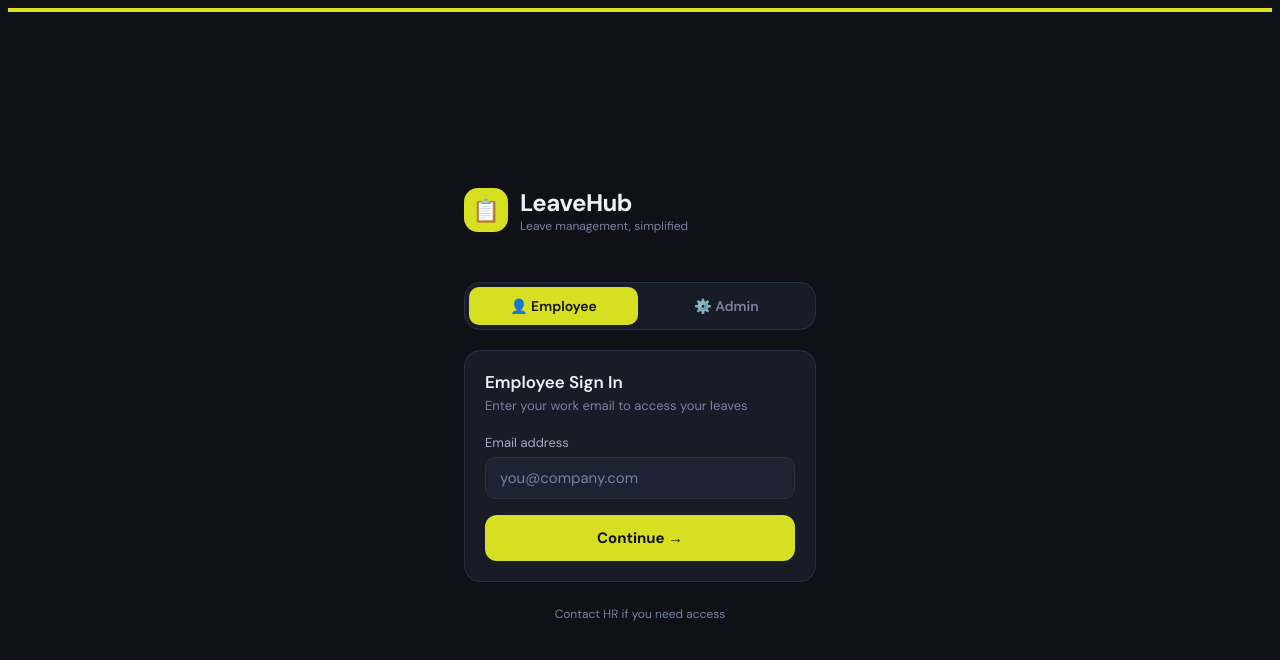
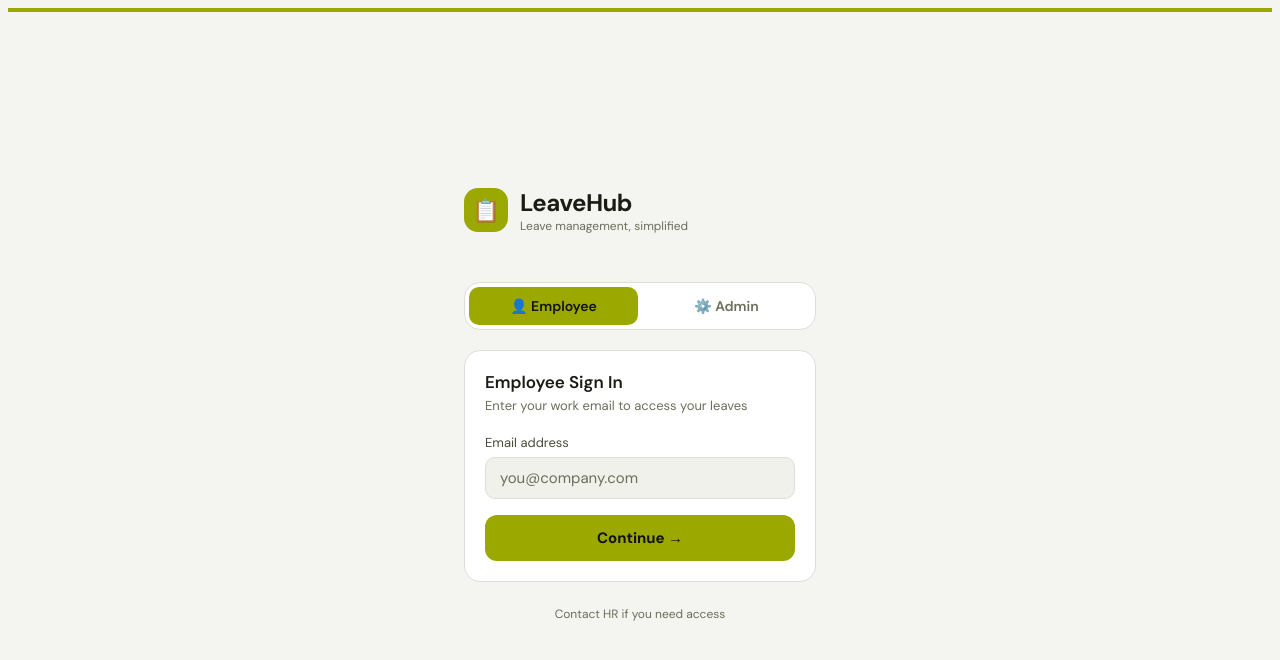
Before and after one commit to 162app/Leave, a Next.js app: page / in a window 1280 px wide. Shown: the top 660 px of the page. Built offline with nearby package versions, Linux system fonts and the light colour scheme.

Commit message:
Update globals.css

```diff
--- a/app/globals.css
+++ b/app/globals.css
@@ -4,7 +4,9 @@
 @tailwind components;
 @tailwind utilities;
 
+/* ── Dark mode (default) ───────────────────────────────── */
 :root {
+  color-scheme: light dark;
   --accent: #D7DF23;
   --accent-dark: #b8c400;
   --accent-light: #eef29a;
@@ -18,6 +20,25 @@
   --danger: #ff4d6d;
   --success: #22c55e;
   --warning: #f59e0b;
+}
+
+/* ── Light mode (follows system) ──────────────────────── */
+@media (prefers-color-scheme: light) {
+  :root {
+    --accent: #9aa800;
+    --accent-dark: #7d8a00;
+    --accent-light: #f0f4a0;
+    --bg: #f4f5f0;
+    --bg-card: #ffffff;
+    --bg-card2: #f0f1eb;
+    --border: #dddeda;
+    --text: #1a1c14;
+    --text-muted: #6b6e5a;
+    --text-soft: #4a4d3a;
+    --danger: #d4002a;
+    --success: #16a34a;
+    --warning: #d97706;
+  }
 }
 
 * { box-sizing: border-box; }
@@ -40,10 +61,25 @@ html, body {
 .badge-approved { background: #002a14; color: var(--success); border: 1px solid #003d1e; }
 .badge-rejected { background: #2a0012; color: var(--danger);  border: 1px solid #3d001a; }
 
-.pill-AL     { background: #1a2a40; color: #60a5fa; border: 1px solid #1e3a5f; }
-.pill-EL     { background: #2a1a3a; color: #c084fc; border: 1px solid #3d2a52; }
-.pill-MC     { background: #0a2a1a; color: #4ade80; border: 1px solid #0f3d26; }
-.pill-Others { background: #2a2010; color: #fbbf24; border: 1px solid #3d3018; }
+@media (prefers-color-scheme: light) {
+  .badge-pending  { background: #fef9e7; color: #92610a; border: 1px solid #f5d97a; }
+  .badge-approved { background: #e8faf0; color: #15803d; border: 1px solid #86efac; }
+  .badge-rejected { background: #fef2f2; color: #b91c1c; border: 1px solid #fca5a5; }
+}
+
+.pill-AL          { background: #1a2a40; color: #60a5fa; border: 1px solid #1e3a5f; }
+.pill-EL          { background: #2a1a3a; color: #c084fc; border: 1px solid #3d2a52; }
+.pill-MC          { background: #0a2a1a; color: #4ade80; border: 1px solid #0f3d26; }
+.pill-Others      { background: #2a2010; color: #fbbf24; border: 1px solid #3d3018; }
+.pill-Replacement { background: #1a2a2a; color: #22d3ee; border: 1px solid #1e3a3a; }
+
+@media (prefers-color-scheme: light) {
+  .pill-AL          { background: #e6f1fb; color: #1d4ed8; border: 1px solid #93c5fd; }
+  .pill-EL          { background: #f5f0ff; color: #7c3aed; border: 1px solid #c4b5fd; }
+  .pill-MC          { background: #eaf3de; color: #166534; border: 1px solid #86efac; }
+  .pill-Others      { background: #fef9e7; color: #92610a; border: 1px solid #f5d97a; }
+  .pill-Replacement { background: #e0f9ff; color: #0e7490; border: 1px solid #67e8f9; }
+}
 
 .bottom-nav {
   position: fixed;
```
